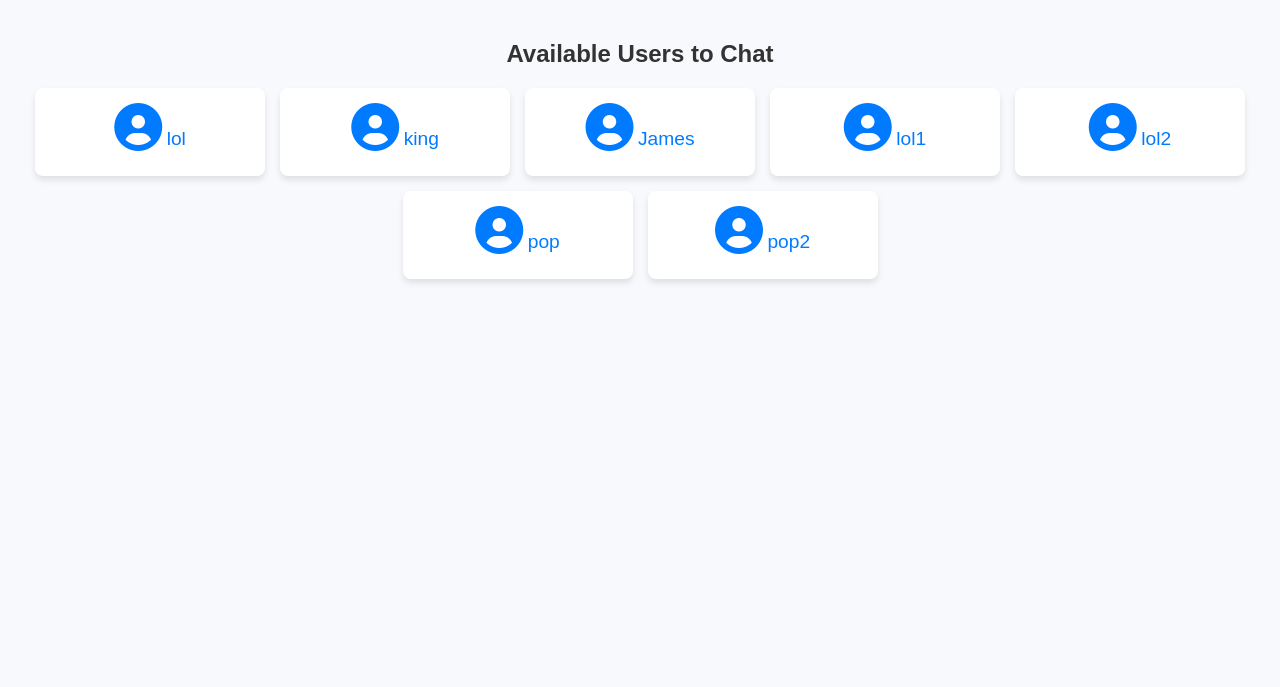
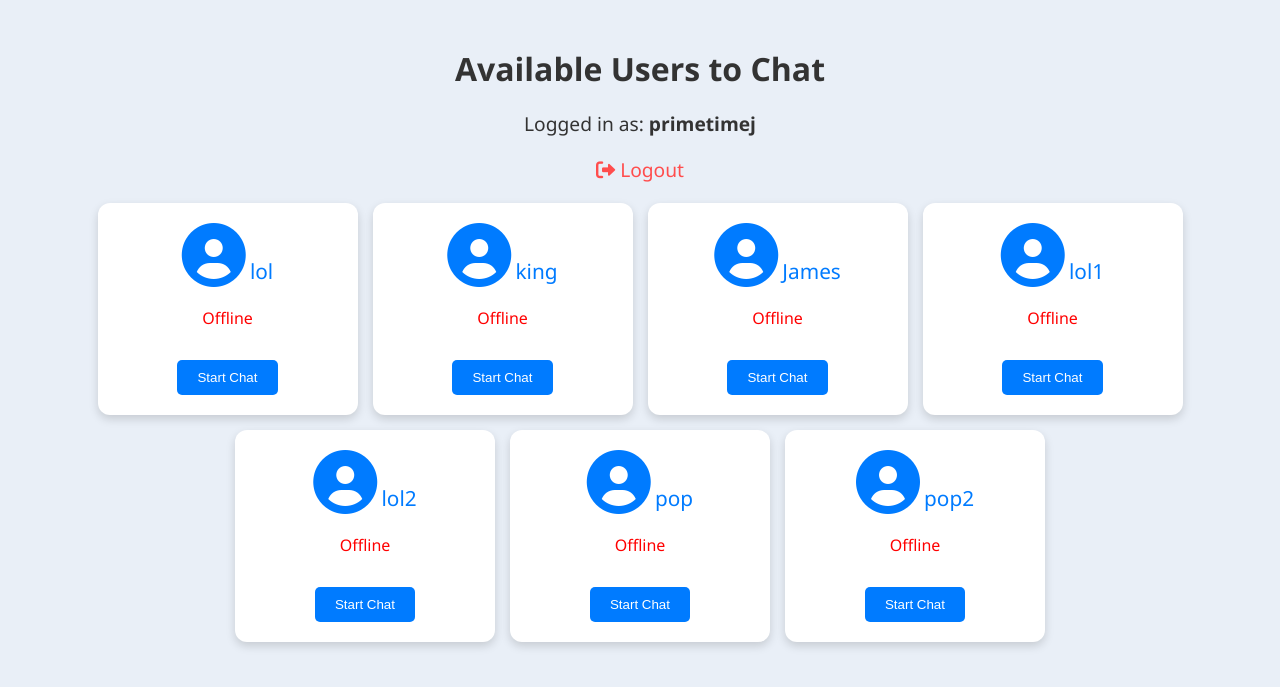
Before and after one commit to certifiedJ/Chat-Application, a Django app: page /chat/ in a window 1280 px wide. Shown: the top 687 px of the page. Run offline with Django 5.2, Linux system fonts and the light colour scheme; a user stored in the database is signed in; data comes from the database, SQL or seed files in the repository; both versions use the stored data as it was after the commit.

Commit message:
Enhance Chat Application with User Authentication and Logout Functionality
- Implemented user authentication display to show the logged-in username.
- Added a logout button for seamless user session termination.
- Configured `LogoutView` for proper session clearing and redirect.
- Updated `chat_home.html` to reflect current user status and logout link.
- Improved error handling and user feedback on failed authentication.
- Refined user interface for better navigation and clarity.
- Ensured proper CSRF protection on all chat-related forms.

```diff
--- a/chat/chat_application/c_application/templates/chat/chat_home.html
+++ b/chat/chat_application/c_application/templates/chat/chat_home.html
@@ -5,8 +5,8 @@
     <link rel="stylesheet" href="https://cdnjs.cloudflare.com/ajax/libs/font-awesome/6.0.0-beta3/css/all.min.css" />
     <style>
 body {
-            font-family: Arial, sans-serif;
-            background-color: #f7f9fc;
+    font-family: 'Segoe UI', Tahoma, Geneva, Verdana, sans-serif;
+    background-color: #e9eff7;
     margin: 0;
     padding: 20px;
 }
@@ -14,49 +14,102 @@
     color: #333;
     text-align: center;
     margin-bottom: 20px;
+    font-size: 2em;
+}
+.current-user {
+    text-align: center;
+    margin-bottom: 15px;
+    font-size: 1.2em;
+    color: #333;
 }
 .user-list {
     display: flex;
     flex-wrap: wrap;
     gap: 15px;
     justify-content: center;
+    animation: fadeIn 1s ease-in-out;
 }
 .user-card {
-            background-color: #fff;
-            border-radius: 8px;
-            box-shadow: 0 4px 6px rgba(0, 0, 0, 0.1);
-            padding: 15px;
+    background-color: #ffffff;
+    border-radius: 12px;
+    box-shadow: 0 4px 10px rgba(0, 0, 0, 0.15);
+    padding: 20px;
     text-align: center;
-            width: 200px;
-            transition: transform 0.2s;
+    width: 220px;
+    transition: transform 0.3s, box-shadow 0.3s;
 }
 .user-card:hover {
     transform: translateY(-5px);
+    box-shadow: 0 6px 15px rgba(0, 0, 0, 0.2);
 }
 .user-card a {
     text-decoration: none;
     color: #007bff;
-            font-size: 1.2em;
+    font-size: 1.3em;
 }
 .user-card a:hover {
     color: #0056b3;
 }
 .user-card i {
-            font-size: 3em;
+    font-size: 4em;
     color: #007bff;
-            margin-bottom: 10px;
+    margin-bottom: 15px;
+}
+.chat-button {
+    margin-top: 15px;
+    padding: 10px 20px;
+    border: none;
+    background-color: #007bff;
+    color: white;
+    border-radius: 5px;
+    cursor: pointer;
+    transition: background-color 0.3s ease;
+}
+.chat-button:hover {
+    background-color: #0056b3;
+}
+.user-status {
+    margin-top: 5px;
+    font-size: 1em;
+}
+@keyframes fadeIn {
+    from { opacity: 0; }
+    to { opacity: 1; }
 }
     </style>
 </head>
 <body>
     <h2>Available Users to Chat</h2>
+    <div class="current-user">
+        <p>Logged in as: <strong>{{ request.user.username }}</strong></p>
+    </div>
+    <div class="logout" style="text-align: center; margin-bottom: 20px;">
+        <a href="{% url 'logout' %}" style="color: #ff4d4d; text-decoration: none; font-size: 1.2em;">
+            <i class="fas fa-sign-out-alt"></i> Logout
+        </a>
+    </div>
     <div class="user-list">
         {% for user in users %}
             <div class="user-card">
                 <i class="fas fa-user-circle"></i>
                 <a href="{% url 'chat' user.id %}">{{ user.username }}</a>
+                <p class="user-status">
+                    {% if user.is_online %}
+                        <span style="color: green;">Online</span>
+                    {% else %}
+                        <span style="color: red;">Offline</span>
+                    {% endif %}
+                </p>
+                <button onclick="startChat({{ user.id }})" class="chat-button">Start Chat</button>
             </div>
         {% endfor %}
     </div>
+
+    <script>
+        function startChat(userId) {
+            window.location.href = `/chat/${userId}/`;
+        }
+    </script>
+
 </body>
 </html>
--- a/chat/chat_application/c_application/urls.py
+++ b/chat/chat_application/c_application/urls.py
@@ -1,9 +1,11 @@
 from django.urls import path
 from . import views
+from django.contrib.auth.views import LogoutView
 
 urlpatterns = [
     path('chat/<int:recipient_id>/', views.chat_view, name='chat'),
     path('chat/', views.chat_home, name='chat_home'),
     path('register/', views.registration_view, name='register'),
+    path('logout/', LogoutView.as_view(next_page='login/'), name='logout'),
     path('fetch_messages/', views.fetch_messages, name='fetch_messages')
 ]
--- a/chat/chat_application/chat_application/urls.py
+++ b/chat/chat_application/chat_application/urls.py
@@ -25,7 +25,7 @@ def profile_redirect(request):
 
 urlpatterns = [
     path('admin/', admin.site.urls),
-    path('accounts/login/', auth_views.LoginView.as_view(), name='login'),
+    path('login/', auth_views.LoginView.as_view(), name='login'),
     path('accounts/profile/', profile_redirect, name='profile'),
     path('', include('c_application.urls')),
 ]
```
Also changed, not shown: chat/chat_application/db.sqlite3. Lines whose indentation alone changed are shown as unchanged.
